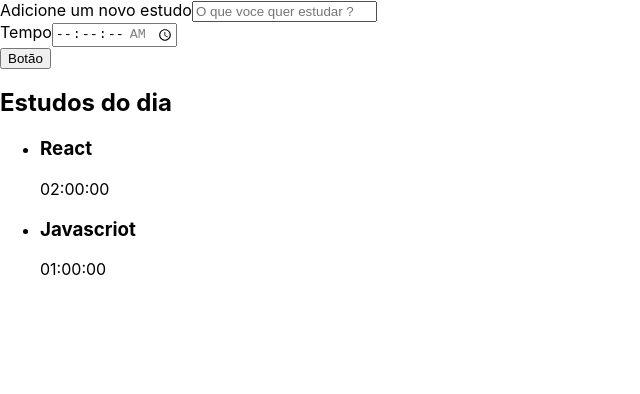
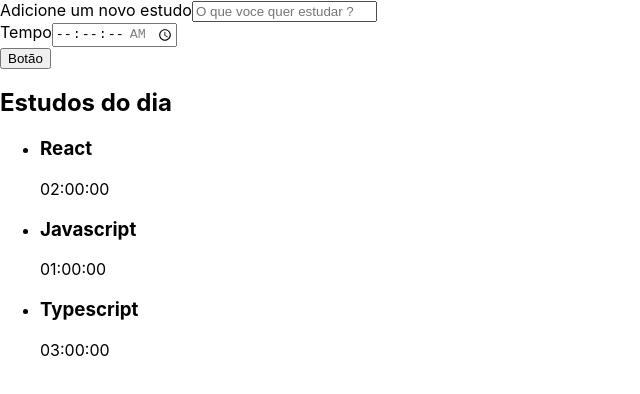
Before and after one commit to Rafaela3613/alura-studies, a React (Create React App) app: page / in a window 1280 px wide. Shown: the top 394 px of the page, without its empty margins (0-640 px from the left). Built offline with nearby package versions, Linux system fonts and the light colour scheme; the HTML template or start-up script is replaced by a standard one.

Commit message:
Renderizando um array

```diff
--- a/src/components/Lista/index.tsx
+++ b/src/components/Lista/index.tsx
@@ -1,26 +1,26 @@
 import React from "react";
 
 function Lista() {
+    const tarefas =[{
+        tarefa: 'React',
+        tempo: '02:00:00'
+    }, {
+        tarefa: 'Javascript',
+        tempo: '01:00:00'
+ },{
+        tarefa: 'Typescript',
+        tempo: '03:00:00'
+ }]
     return (
         <aside>
             <h2> Estudos do dia</h2>
             <ul>
-                <li>
-                    <h3>
-                        React
-                    </h3>
-                    <span>
-                        02:00:00
-                    </span>
-                </li>
-                <li>
-                    <h3>
-                        Javascriot
-                    </h3>
-                    <span>
-                        01:00:00
-                    </span>
-                </li>
+                {tarefas.map((item, index) => (
+                    <li key={index}>
+                        <h3> {item.tarefa} </h3>
+                        <span> {item.tempo} </span>
+                    </li>
+                ))}
             </ul>
         </aside>
     )
```
